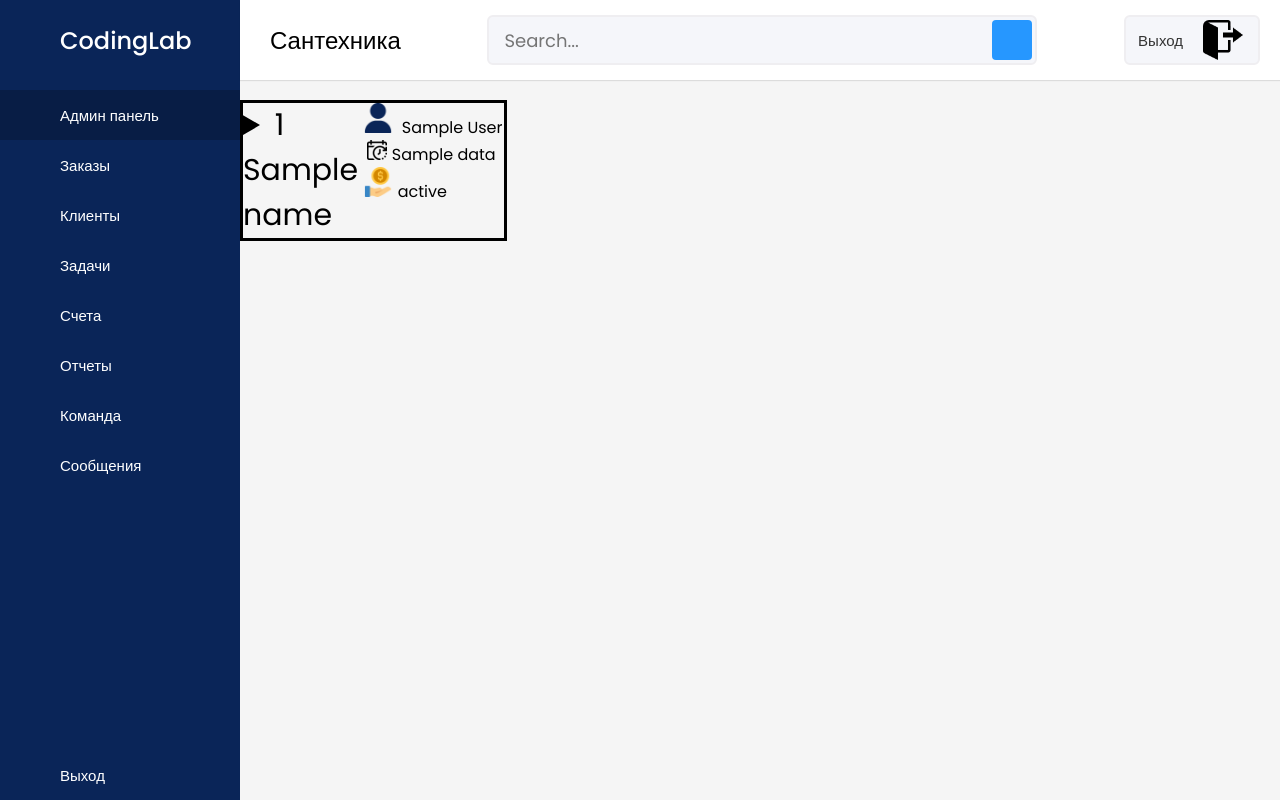
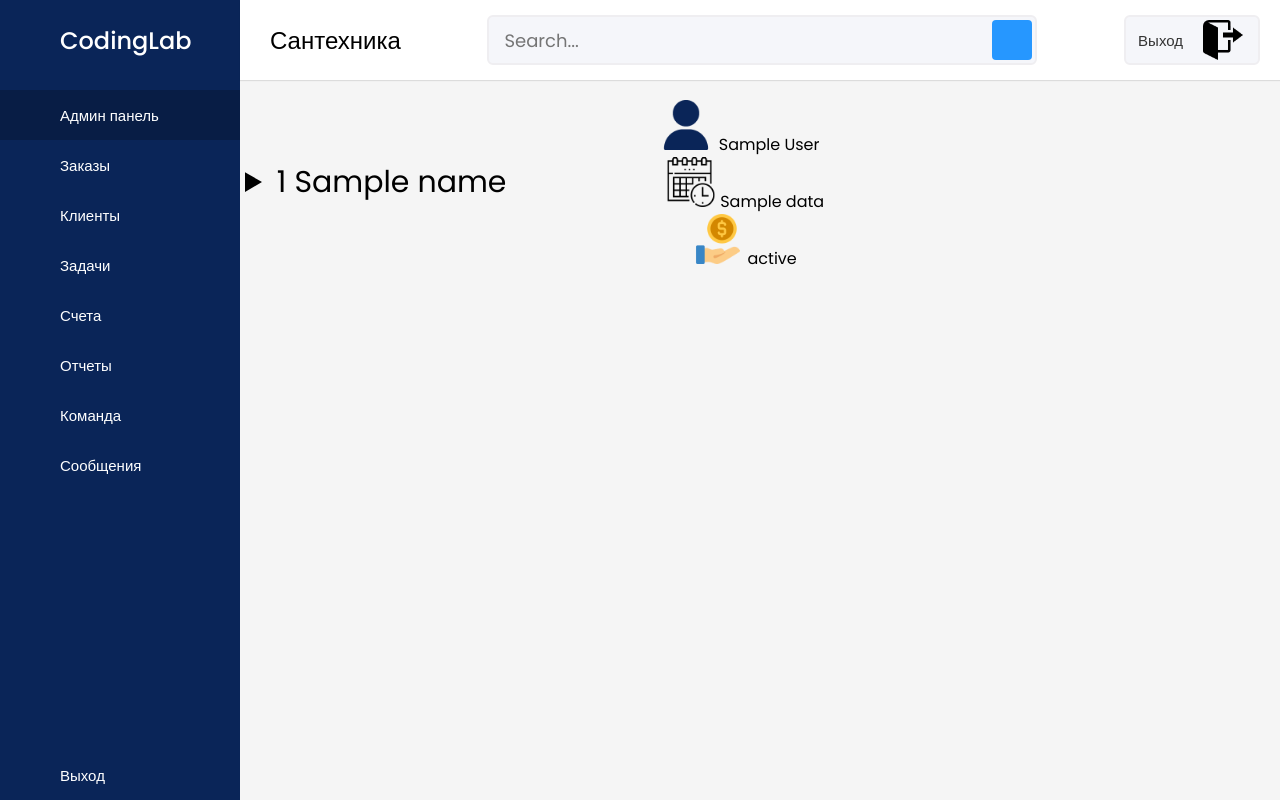
Before and after one commit to Johnny-kiv/Crm, a Flask app: template templates/tasks-descriptions/1.html in a window 1280 px wide. Run offline with Flask 3, Linux system fonts and the light colour scheme; the template is opened without the code that fills it: most values are stand-ins (such as "Sample title", 1, 10 or a date in 2020).

Commit message:
i'm in progress design

```diff
--- a/static/style.css
+++ b/static/style.css
@@ -225,10 +225,13 @@ nav .profile-details i{
 .box .indicator i.down{
   background: #e87d88;
 }
-.indicator{
-margin-right:2px;
-display:block;
-float:right;
+.indicator1{
+height:50px;
+width:1000px;
+margin-bottom:10px;
+}
+.indicator div{
+    float:left;
 }
 .home-content .box .indicator .text{
   font-size: 12px;
--- a/templates/panel.html
+++ b/templates/panel.html
@@ -98,7 +98,7 @@
               <img src="/static/executor.png" width="20px" style="margin-right:4px;">
               <span class="text">{{res.author}}</span>
             <div style="margin-left:20px;">
-              <img src="/static/deadline.png"/>
+              <img src="/static/deadline.png" width="25px"/>
               <span class="text">{{res.data}}</span>
             </div>
             </div>
--- a/templates/tasks-descriptions/1.html
+++ b/templates/tasks-descriptions/1.html
@@ -92,25 +92,26 @@
       <br>
       <br>
       <br>
-      <div style="border:solid;position: absolute;">
       <div>
-            <div class="indicator" style="border:2px;">
-              <img src="/static/executor.png"width="30px" style="margin-right:4px;">
+          <div class="indicator1" align="center">
+          <div>
+          <img src="/static/executor.png"width="50px" style="margin-right:4px;">
           <span class="text">{{author}}</span>
-               <div style="margin-left:4px">
-                  <img src="/static/deadline.png"/>
+          </div>
+           <div style="margin-left:10px">
+              <img src="/static/deadline.png" width="50px"/>
               <span class="text">{{data}}</span>
               </div>
            <div>
-                  <img src="/static/sale.png" width="30px" style="margin-left:0px;"/>
+              <img src="/static/sale.png" width="50px" style="margin-left:10px;"/>
               <span class="text">{{status}}</span>
        </div>
     </div>
+      <div style="position: absolute;">
             <details>
-                <summary style="font-size:30px">{{number}} {{name}}</summary>
+                <summary style="font-size:30px;margin-left:5px;">{{number}} {{name}}</summary>
                 <span class="description" style="font-size:20px">{{descr}}</span>
             </details>
-        </div>
         </div>
   </section>
 </body>
```
Also changed, not shown: static/deadline.png. Lines whose indentation alone changed are shown as unchanged.
